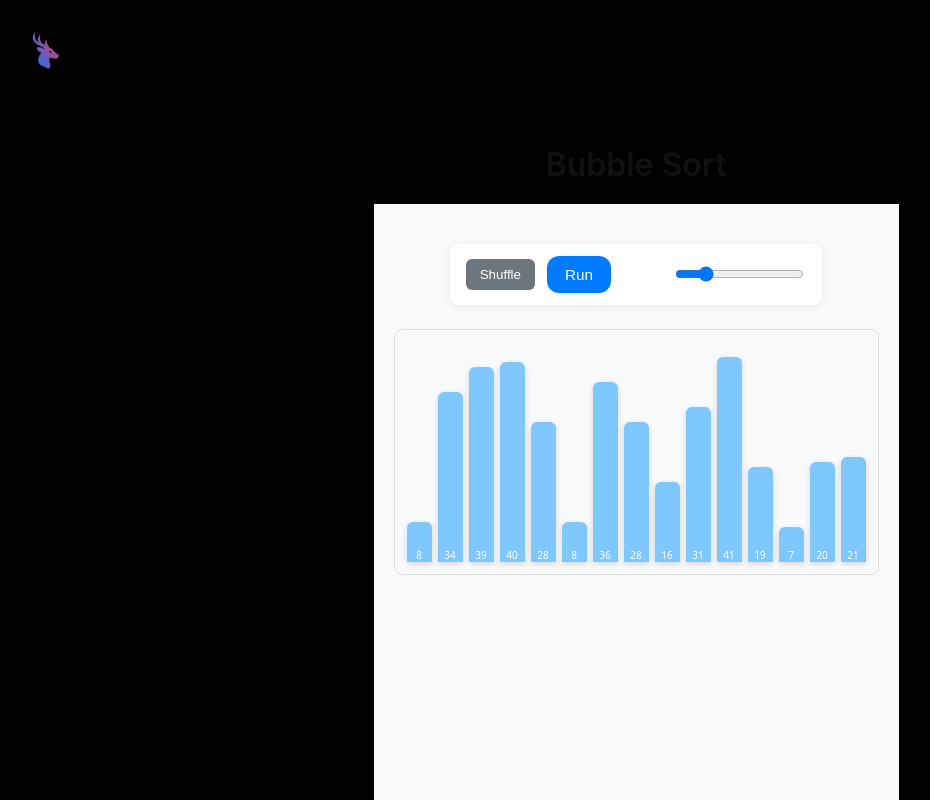
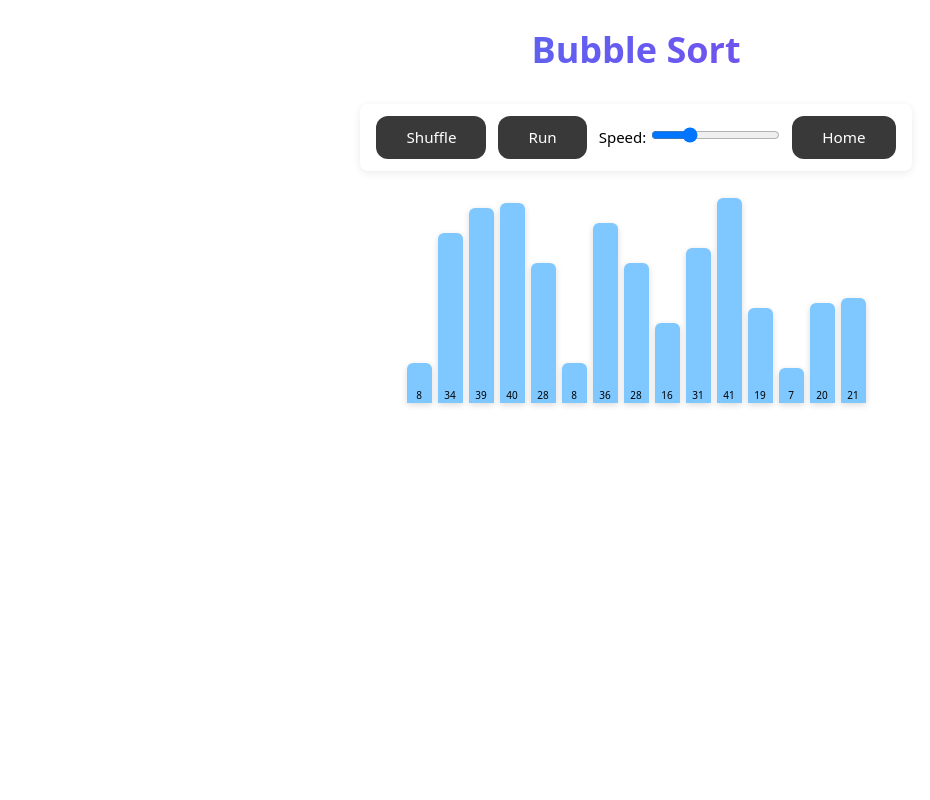
Before and after one commit to Jamire44/Algo-Visualiser, a React (Create React App) app: page /bubble in a window 1280 px wide. Shown: the top 800 px of the page, without its empty margins (4-934 px from the left). Built offline with nearby package versions, Linux system fonts and the light colour scheme.

Commit message:
Tailwind

```diff
--- /dev/null
+++ b/postcss.config.js
@@ -0,0 +1,6 @@
+module.exports = {
+  plugins: {
+    tailwindcss: {},
+    autoprefixer: {},
+  },
+}
--- a/src/components/BarChart.jsx
+++ b/src/components/BarChart.jsx
@@ -6,9 +6,10 @@ export default function BarChart({ numbers, active = [], sorted = [], pivot = nu
           alignItems: "flex-end",
           gap: 6,
           height: 220,
-          border: "1px solid #ddd",
+          // border: "1px solid #ddd",
           padding: 12,
           borderRadius: 8,
+          background: "white"
         }}
       >
         {numbers.map((num, i) => {
--- a/src/components/Controls.jsx
+++ b/src/components/Controls.jsx
@@ -16,22 +16,10 @@ export default function Controls({ onShuffle, onRun, isSorting, algoName, onSpee
                 onClick={onShuffle}
                 disabled={isSorting}
                 style={{
-                    padding: "8px 14px",
-                    borderRadius: 6,
-                    border: "none",
-                    background: "#6c757d",
-                    color: "white",
-                    cursor: "pointer",
-                    }}>
-                Shuffle
-            </button>
-
-            <button
-                style={{
-                    background: "#007aff",          // iOS blue
+                    background: "rgb(57, 57, 57)",          // iOS blue
                     color: "white",
                     border: "none",
-                    padding: "10px 18px",
+                    padding: "10px 30px",
                     borderRadius: "12px",
                     fontSize: "0.95rem",
                     fontWeight: "500",
@@ -39,26 +27,74 @@ export default function Controls({ onShuffle, onRun, isSorting, algoName, onSpee
                     transition: "all 0.2s ease",
                 }}
                 onMouseEnter={(e) => {
-                    e.currentTarget.style.background = "#005ecb"; // darker blue on hover
+                    e.currentTarget.style.background = "black"; // darker blue on hover
                 }}
                 onMouseLeave={(e) => {
-                    e.currentTarget.style.background = "#007aff";
+                    e.currentTarget.style.background = "rgb(57, 57, 57)";
+                }}>
+                Shuffle
+            </button>
+
+            <button
+                onClick={onRun}
+                disabled={isSorting}
+                style={{
+                    background: "rgb(57, 57, 57)",          // iOS blue
+                    color: "white",
+                    border: "none",
+                    padding: "10px 30px",
+                    borderRadius: "12px",
+                    fontSize: "0.95rem",
+                    fontWeight: "500",
+                    cursor: "pointer",
+                    transition: "all 0.2s ease",
+                }}
+                onMouseEnter={(e) => {
+                    e.currentTarget.style.background = "black"; // darker blue on hover
+                }}
+                onMouseLeave={(e) => {
+                    e.currentTarget.style.background = "rgb(57, 57, 57)";
                 }}
                 >
                 Run
             </button>
 
-            <label style={{ marginLeft: "auto", fontSize: 14 }}>
+            <label disabled={isSorting} style={{ marginLeft: "auto", fontSize: 15 }}>
                 Speed:
                 <input
                 type="range"
                 min="50"
-                max="800"
+                max="600"
                 defaultValue={200}
                 onChange={(e) => onSpeedChange(Number(e.target.value))}
-                style={{ marginLeft: 8 }}
+                style={{ marginLeft: 5 }}
                 />
             </label>
+
+            <Link to="/">
+                <button
+                    style={{
+                        background: "rgb(57, 57, 57)",          // iOS blue
+                        color: "white",
+                        border: "none",
+                        padding: "10px 30px",
+                        borderRadius: "12px",
+                        fontSize: "0.95rem",
+                        fontWeight: "500",
+                        cursor: "pointer",
+                        transition: "all 0.2s ease",
+                    }}
+                    onMouseEnter={(e) => {
+                        e.currentTarget.style.background = "black"; // darker blue on hover
+                    }}
+                    onMouseLeave={(e) => {
+                        e.currentTarget.style.background = "rgb(57, 57, 57)";
+                    }}
+
+                >
+                Home
+                </button>
+            </Link>
         </div>
     )
 }
--- a/src/components/Layout.jsx
+++ /dev/null
@@ -1,41 +0,0 @@
-import Logo from "./Logo";
-import { Link } from "react-router-dom";
-
-export default function Layout({ children }) {
-  return (
-    <div
-      style={{
-        minHeight: "100vh",
-        background: "black",
-        color: "white",
-        fontFamily:
-          "-apple-system, BlinkMacSystemFont, 'Segoe UI', Roboto, sans-serif",
-        padding: 20,
-      }}
-    >
-      {/* Header with logo + optional home link */}
-      <header
-        style={{
-          display: "flex",
-          alignItems: "center",
-          marginBottom: 40,
-        }}
-      >
-        <Link to="/" style={{ textDecoration: "none" }}>
-          <Logo size={60} />
-        </Link>
-      </header>
-
-      {/* Page content */}
-      <main
-        style={{
-          display: "flex",
-          flexDirection: "column",
-          alignItems: "center",
-        }}
-      >
-        {children}
-      </main>
-    </div>
-  );
-}
--- a/src/components/SortVisualizer.jsx
+++ b/src/components/SortVisualizer.jsx
@@ -37,13 +37,14 @@ export default function SortVisualizer({ algoName, sortFunction, mode }) {
   }
 
   return (
-    <div style={{ padding: 30,
+    <div style={{
+    padding: 30,
     minHeight: "100vh",
     display: "flex",
     flexDirection: "column",
     alignItems: "center",
-    padding: "40px 20px",
-    background: "#f9fafc",
+    padding: "10px 0",
+    background: "white",
     fontFamily: "system-ui, sans-serif",
     }}>
       <Controls
--- a/src/index.css
+++ b/src/index.css
@@ -1,3 +1,7 @@
+@tailwind base;
+@tailwind components;
+@tailwind utilities;
+
 body {
   margin: 0;
   font-family: -apple-system, BlinkMacSystemFont, 'Segoe UI', 'Roboto', 'Oxygen',
--- a/src/pages/BubblePage.jsx
+++ b/src/pages/BubblePage.jsx
@@ -1,45 +1,15 @@
-import Layout from "../components/Layout";
-import Controls from "../components/Controls";
 import SortVisualizer from "../components/SortVisualizer";
+import { bubbleSort } from "../algorithms/bubbleSort";
 
-export default function BubblePage() {
+export default function InsertionPage() {
   return (
-    <Layout background="white">
-      {/* Title */}
-      <h1
-        style={{
-          fontSize: "2rem",
-          fontWeight: "600",
-          marginBottom: 20,
-          color: "#111",
-          textAlign: "center",
-        }}
-      >
-        Bubble Sort
-      </h1>
-
-      {/* Visualizer at the top */}
-      <div
-        style={{
-          display: "flex",
-          justifyContent: "center",
-          marginBottom: 30,
-        }}
-      >
-        <SortVisualizer algorithm="bubble" />
-      </div>
-
-      {/* Controls directly under */}
-      <div
-        style={{
-          display: "flex",
-          justifyContent: "center",
-          gap: 20, // spacing between buttons
-          marginBottom: 40,
-        }}
-      >
-        <Controls />
-      </div>
-    </Layout>
+    <div style={{ padding: 30, backgroundColor: "white", minHeight: "100vh"}}>
+      <h1 className="text-4xl font-bold bg-gradient-to-r from-blue-500 to-purple-600 bg-clip-text text-transparent font-[system-ui] text-center mb-6">Bubble Sort</h1>
+      <SortVisualizer
+        algoName="Bubble Sort"
+        sortFunction={bubbleSort}
+        mode="bubble"
+      />
+    </div>
   );
 }
--- a/src/pages/Home.jsx
+++ b/src/pages/Home.jsx
@@ -28,29 +28,29 @@ export default function Home() {
         padding: 40,
       }}
     >
+          {/* Title */}
+          <h1
+            style={{
+              color: "white",
+              fontSize: "3rem",
+              fontWeight: "600",
+              marginBottom: 5,
+              textAlign: "center",
+              textShadow: "0 0 20px rgba(255,255,255,0.2)",
+            }}
+          >
+            Algorithm Visualiser
+          </h1>
       <div
         style={{
           display: "flex",
           justifyContent: "center",
-          marginBottom: 60,
+          marginBottom: 5,
         }}
       >
           <Logo style={{ width: 300, height: 300 }} />
     </div>
 
-      {/* Title */}
-      <h1
-        style={{
-          color: "white",
-          fontSize: "3rem",
-          fontWeight: "600",
-          marginBottom: 60,
-          textAlign: "center",
-          textShadow: "0 0 20px rgba(255,255,255,0.2)",
-        }}
-      >
-        Algorithm Visualiser
-      </h1>
 
       {/* Grid */}
       <div
--- /dev/null
+++ b/tailwind.config.js
@@ -0,0 +1,10 @@
+/** @type {import('tailwindcss').Config} */
+module.exports = {
+  content: [
+    "./src/**/*.{js,jsx,ts,tsx}", // ✅ scan all React files
+  ],
+  theme: {
+    extend: {},
+  },
+  plugins: [],
+};
```
